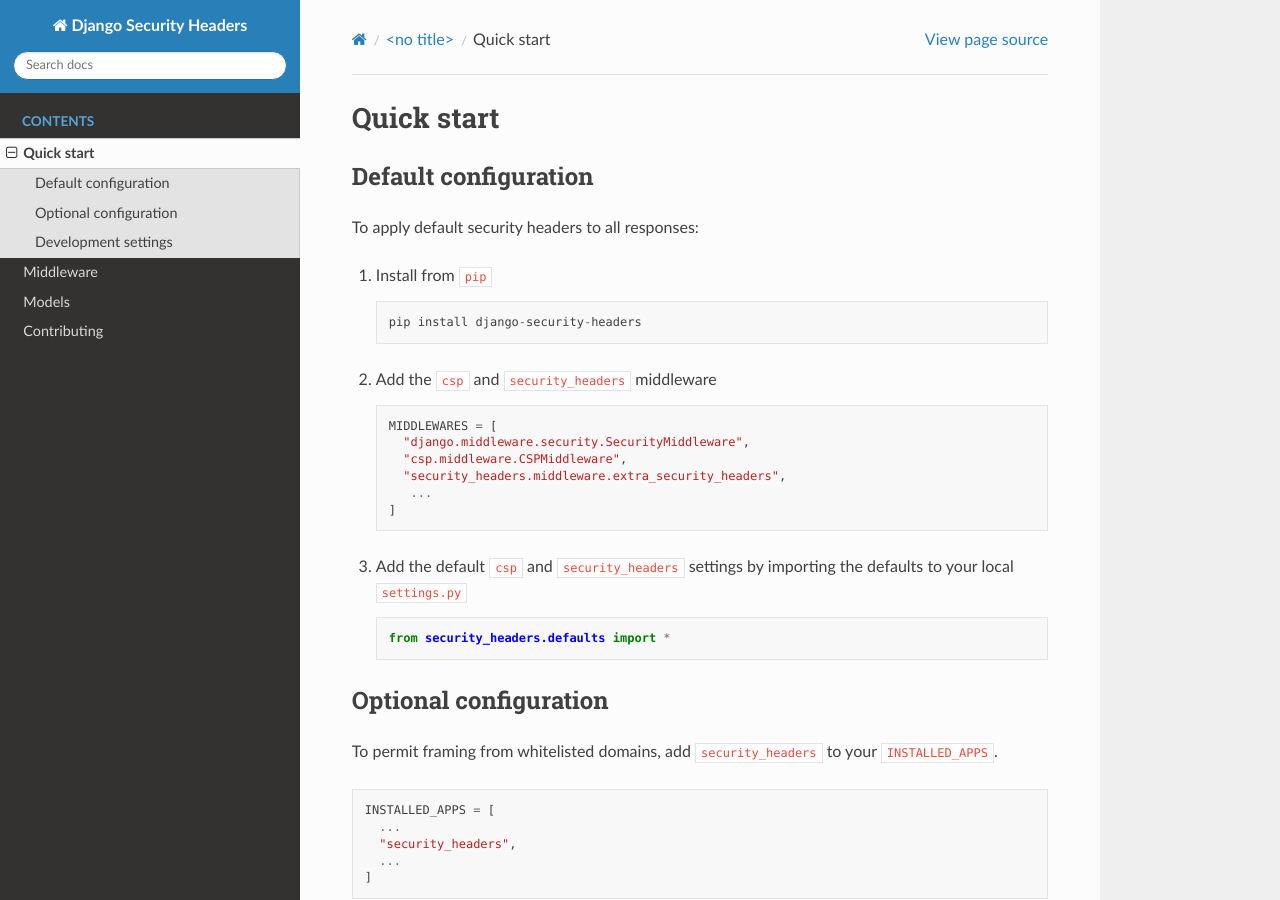
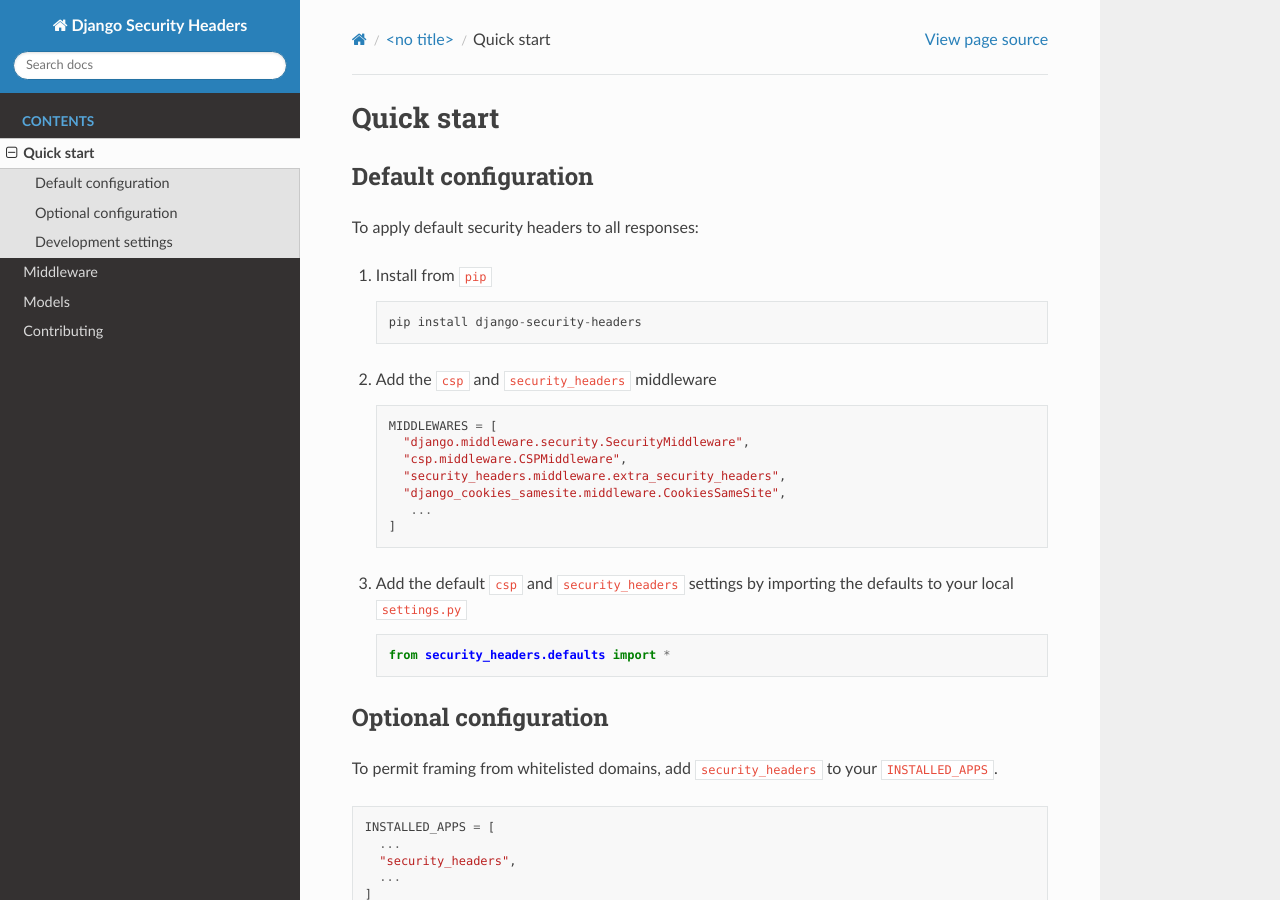
Before and after one commit to rogue707Dev/Django-security-headers, a Sphinx documentation site: the page built from docs/quickstart.rst, in a window 1280 px wide and 900 px high. Built offline with Sphinx 7.4.7 and the Read the Docs theme 2.0.0, drawn with Linux system fonts in a browser that asks for light colours.

Commit message:
Add samesite middleware

```diff
--- a/docs/quickstart.rst
+++ b/docs/quickstart.rst
@@ -19,6 +19,7 @@
       "django.middleware.security.SecurityMiddleware",
       "csp.middleware.CSPMiddleware",
       "security_headers.middleware.extra_security_headers",
+      "django_cookies_samesite.middleware.CookiesSameSite",
        ...
     ]
 
```
